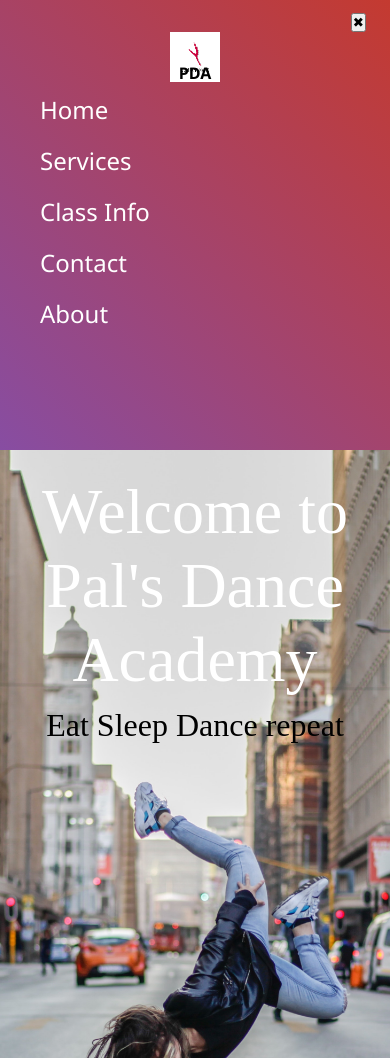
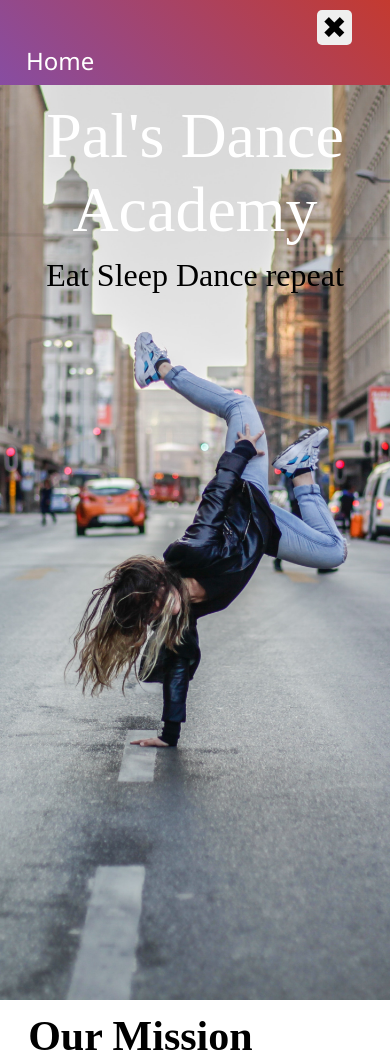
Before and after one commit to Devendra6536/DanceAcademy, a Node server app: page / in a window 390 px wide. Shown: the top 1058 px of the page. Run offline with Node 20, Linux system fonts and the light colour scheme; some libraries are stand-ins or nearby versions; some web fonts are replaced.

Commit message:
responsive

```diff
--- a/static/index.js
+++ b/static/index.js
@@ -1 +1,10 @@
-document.getElementById("logo ").style.display = none;
+function play(){
+    var responsive = document.getElementById("navigation");
+    if(responsive.className === "navbar")
+    {
+        responsive.className += " responsive";
+    }
+    else{
+        responsive.className  = "navbar";
+    }
+}
--- a/static/phone.css
+++ b/static/phone.css
@@ -72,22 +72,20 @@
 
 
 
+
   @media screen and (max-width:600px){
 
-    .btn{
-        display: block;
-        position: relative;
-        right: 10px;
-        top: 10;
-        float: right;
-    }
+
+    .navbar ul li:not(:first-child){display: none;}
+
     .navbar{
         /* text-align: center;  */
         display: block;
         /* width: 391px; */
-        position: relative;
-        height: 450px;
-        justify-content: start;
+        /* position: relative; */
+        /* justify-content: start; */
+        padding: 0px;
+        /* top: -40px; */
     }
     .navbar ul{
         /* margin: auto; */
@@ -98,6 +96,30 @@
    .navbar ul li a:hover{
        border-bottom: none;
 
+   }
+   .navbar.responsive{
+    position: inherit;
+    height: 400px;
+}
+.navbar.responsive ul li{
+    display: block;
+}
+    .btn{
+        display: block;
+        position: relative;
+        right: 38px;
+        top: 10px;
+        float: right;
+        /* background-color: black; */
+        /* color: white; */
+        padding: 0px 5px;
+        border: none;
+        border-radius: 5px;
+        font-size: 30px;
+    }
+
+    #logo{
+        display: none;
     }
     #introSection{
         height: 1000px;
@@ -222,6 +244,10 @@
 
  }
 
+ @media screen and(max-width:600px) {
+
+
+}
 
 
 
--- a/static/style.css
+++ b/static/style.css
@@ -9,6 +9,7 @@
 
 .btn{
     display: none;
+
 }
 .navbar{
     font-family: 'Segoe UI', Tahoma, Geneva, Verdana, sans-serif;
@@ -20,7 +21,7 @@
     width: 100%;
     display: flex;
     text-align: left;
-    flex-wrap: wrap;
+    /* flex-wrap: wrap; */
 }
 #logo{
     display: flex;
--- a/views/base.pug
+++ b/views/base.pug
@@ -7,17 +7,16 @@ html
     meta(name='viewport', content='width=device-width, initial-scale=1')
     title Smart Dance Academy
     block scripts
+        script(src='/static/index.js')
     block style
         style
           include ../static/style.css
           include ../static/phone.css
   body
-    nav.navbar
-            button.btn &#10006;
+    nav.navbar(id="navigation" )
+            button.btn(onclick=`play()`) &#10006;
             ul
-                div#logo
-                    img(src="/static/img/logo..png", alt="")
-                    p PDA
+
                 li #[a(href ="/") Home ]
                 li #[a(href ="service") Services]
                 li #[a(href ="class") Class Info]
--- a/views/home.pug
+++ b/views/home.pug
@@ -39,15 +39,15 @@ block content
         h2 Our Sponsers
         div#sponser_container
             div.sponsers
-                img(src="/static/img/logo10.png", alt="")
+                img(src="/static/img/logo10.png", alt="sponsers")
             div.sponsers
-                img(src="/static/img/logo6.jpg", alt="")
+                img(src="/static/img/logo6.jpg", alt="sponsersv")
             div.sponsers
-                img(src="/static/img/logo7.jpg", alt="")
+                img(src="/static/img/logo7.jpg", alt="sponsers")
             div.sponsers
-                img(src="/static/img/logo8.png", alt="")
+                img(src="/static/img/logo8.png", alt="sponsers")
             div.sponsers
-                img(src="/static/img/logo9.jpg", alt="")
+                img(src="/static/img/logo9.jpg", alt="sponsers")
     section#whyusSection
         h2 Why us
         div#why_us_container
```
Lines whose indentation alone changed are shown as unchanged.
